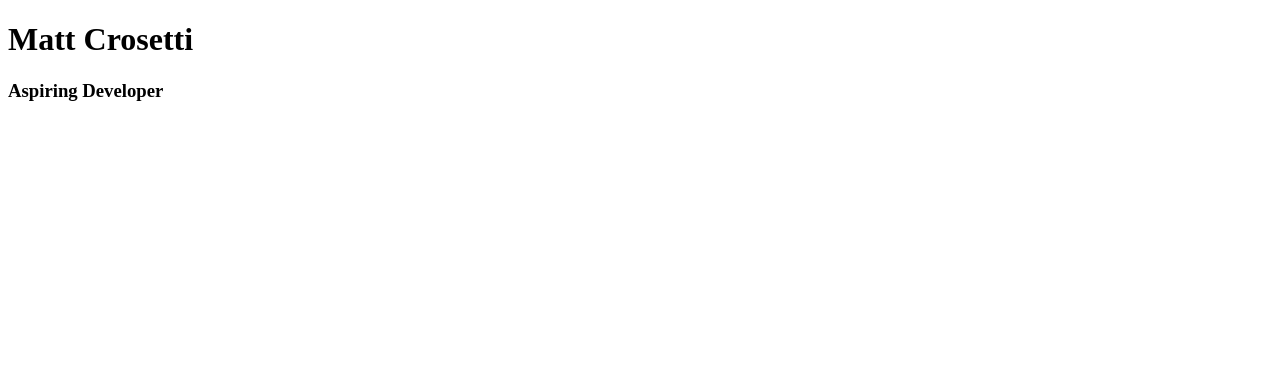
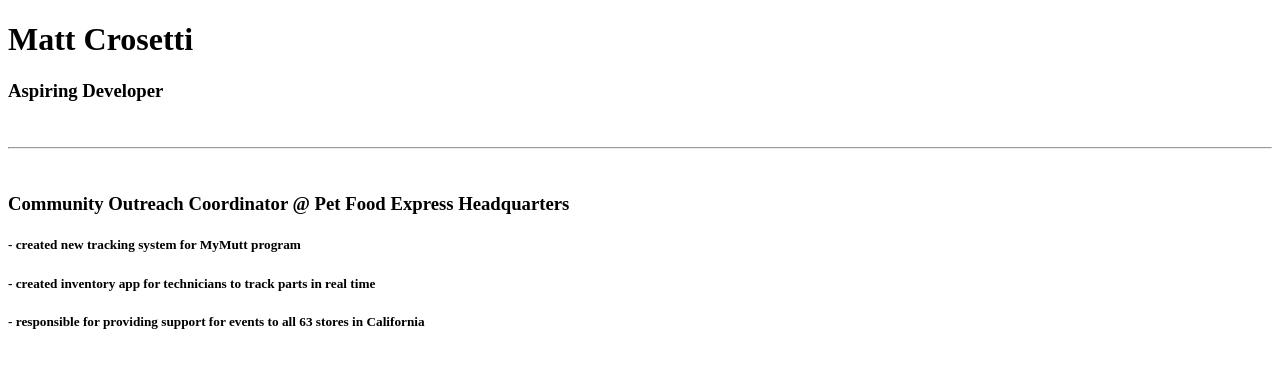
Before and after one commit to mtcrosetti/mattcrosetti.github.io, a plain HTML site: page index.html in a window 1280 px wide. Drawn offline with Linux system fonts and the light colour scheme.

Commit message:
New Index

```diff
--- a/index.html
+++ b/index.html
@@ -7,5 +7,12 @@
 <body>
     <h1>Matt Crosetti</h1>
     <h3>Aspiring Developer</h3>
+    <br>
+    <hr>
+    <br>
+    <h3>Community Outreach Coordinator @ Pet Food Express Headquarters</h3>
+    <h5>- created new tracking system for MyMutt program</h5>
+    <h5>- created inventory app for technicians to track parts in real time</h5>
+    <h5>- responsible for providing support for events to all 63 stores in California</h5>
 </body>
 </html>
```
